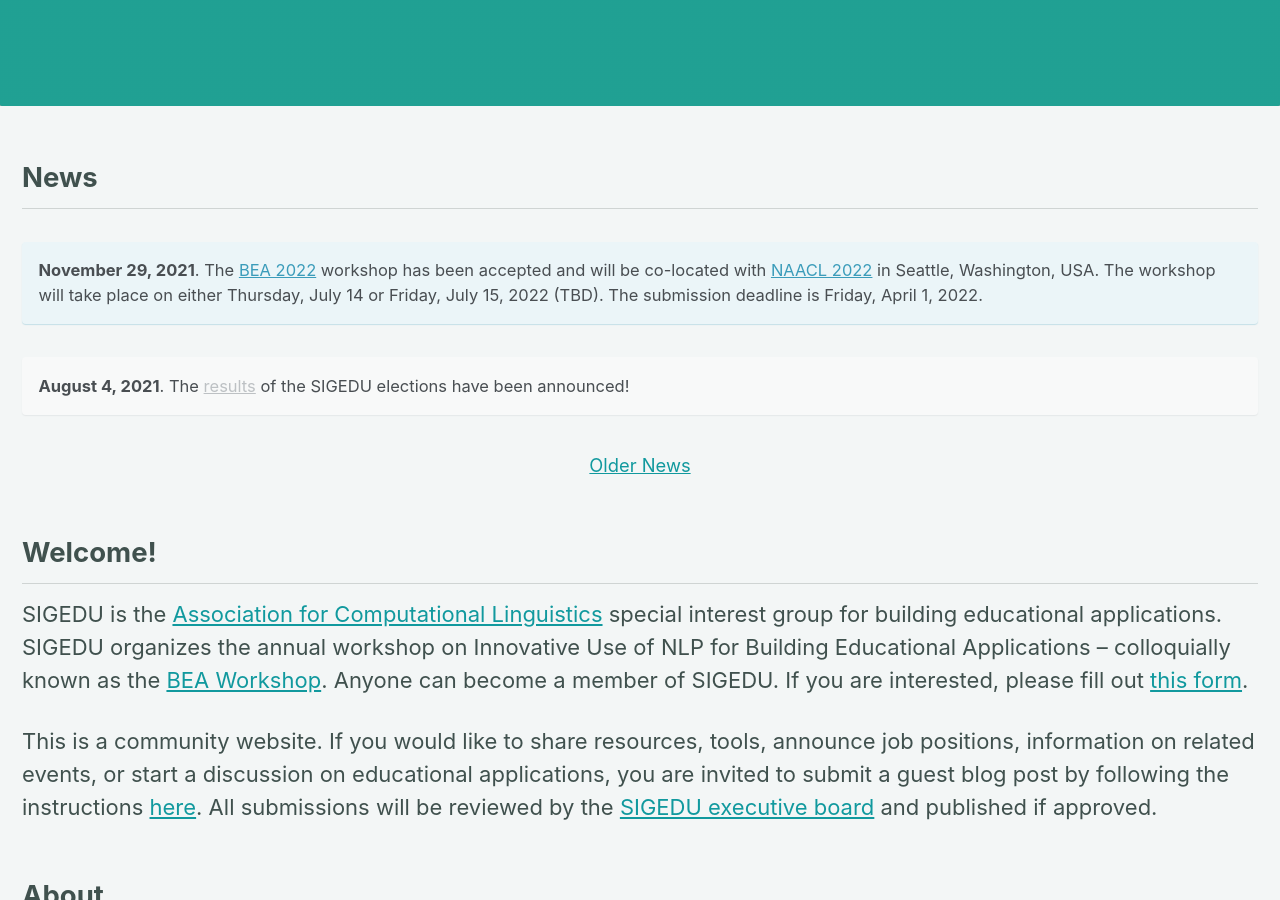
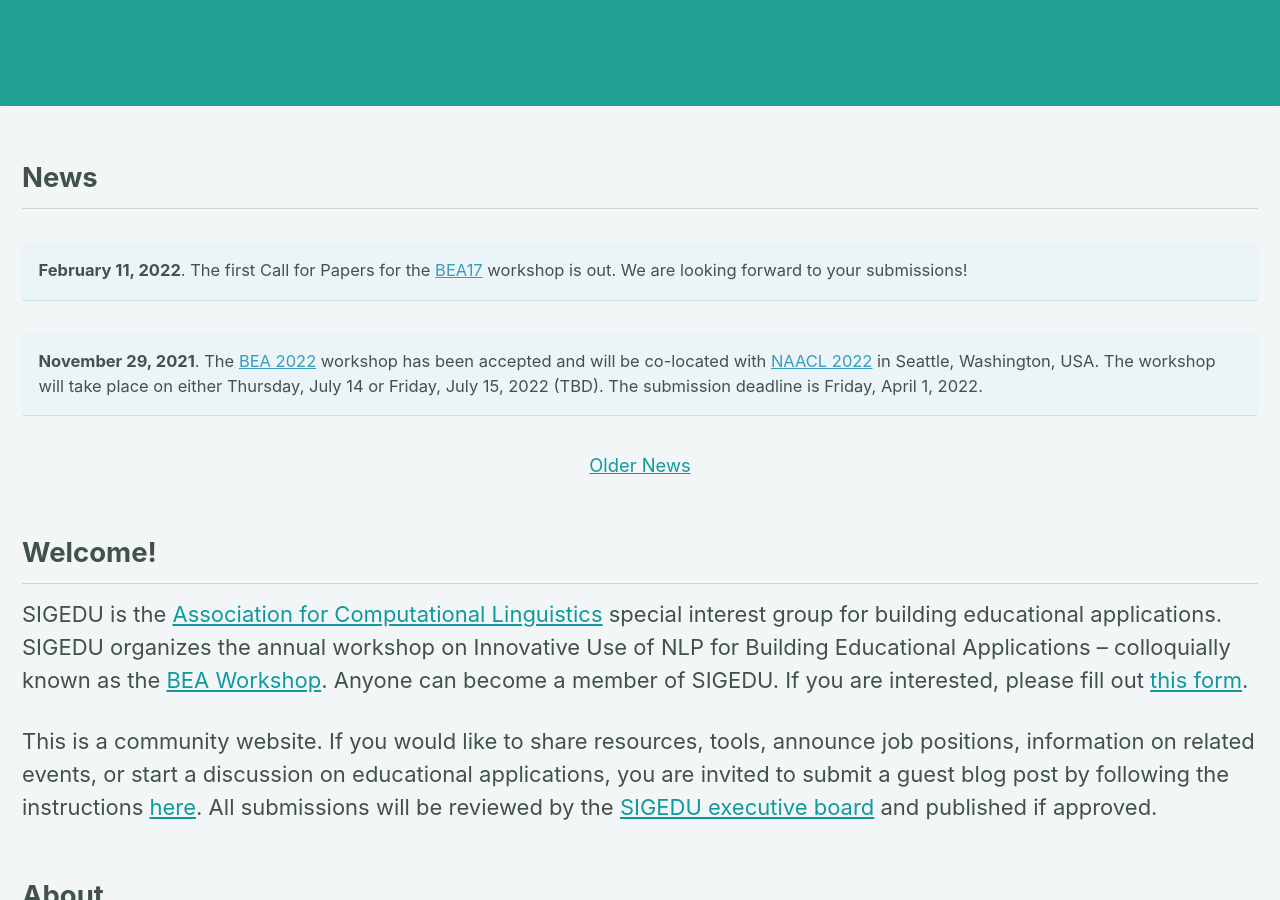
Before and after one commit to sigedu-org/website, a Jekyll site: the page built from _pages/home.md, in a window 1280 px wide and 900 px high, scrolled down 402 px. Built offline with Jekyll 4.4.1, drawn with Linux system fonts in a browser that asks for light colours; cached includes are drawn as plain includes; nearby versions of some CDN libraries.

Commit message:
Added first call for papers for BEA17 to news

```diff
--- a/_pages/home.md
+++ b/_pages/home.md
@@ -10,11 +10,11 @@ excerpt: "Special Interest Group for Building Educational Applications<br/><br/>
 
 <h2>News</h2>
 
+**February 11, 2022**. The first Call for Papers for the [BEA17](/bea/current) workshop is out. We are looking forward to your submissions!
+{: .notice--info}
+
 **November 29, 2021**. The [BEA 2022](/bea/current) workshop has been accepted and will be co-located with [NAACL 2022](https://2022.naacl.org/) in Seattle, Washington, USA. The workshop will take place on either Thursday, July 14 or Friday, July 15, 2022 (TBD). The submission deadline is Friday, April 1, 2022.
 {: .notice--info}
-
-**August 4, 2021**. The [results](/blog/election-results/) of the SIGEDU elections have been announced!
-{: .notice}
 
 <div class="text-center">
     <a href="/archive/" style="font-size: smaller; font-decoration: italic;">Older News</a>
```
Also changed, not shown: _pages/archive.md (+3 -0 lines).
